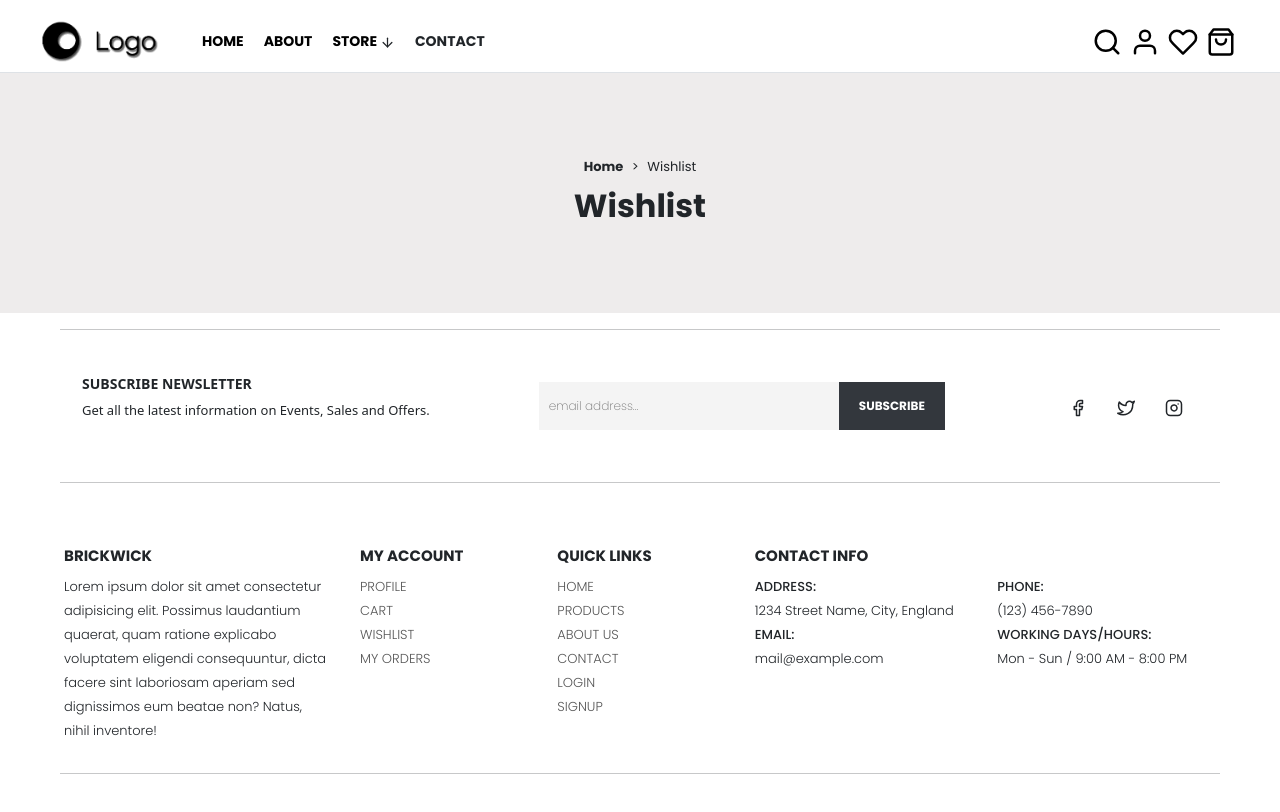
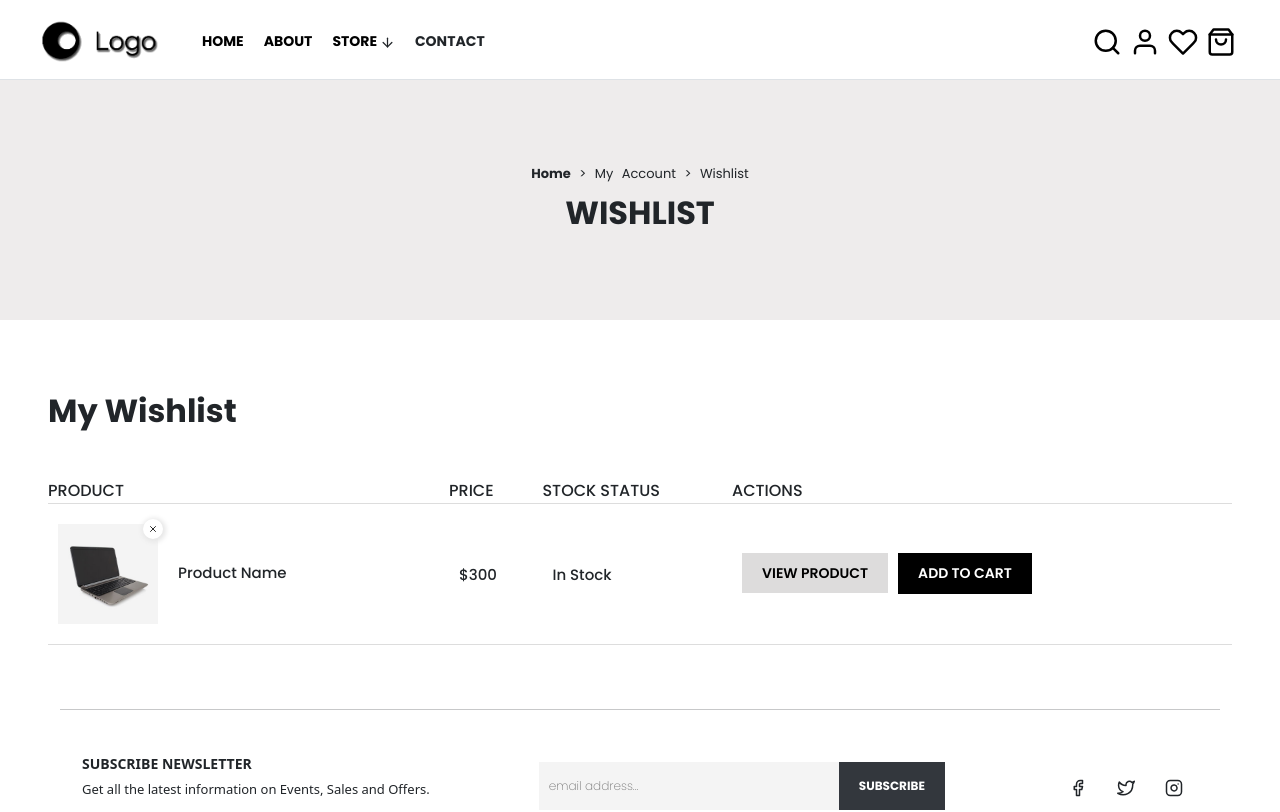
Before and after one commit to ubaidmalik0303/brickwind, a React (Create React App) app in the folder frontend/: page /wishlist in a window 1280 px wide. Shown: the top 812 px of the page. Built offline with nearby package versions, Linux system fonts and the light colour scheme; a web font is replaced by a local one.

Commit message:
scroll to top on navigate

```diff
--- a/frontend/src/App.js
+++ b/frontend/src/App.js
@@ -7,11 +7,13 @@ import Signup from "./pages/Signup/Signup";
 import ForgotPassword from "./pages/ForgotPassword/ForgotPassword";
 import Cart from "./pages/Cart/Cart";
 import Wishlist from "./pages/Wishlist/Wishlist";
+import ScrollToTopOnNavigate from "./components/ScrollToTopOnNavigate/ScrollToTopOnNavigate";
 
 function App() {
   return (
     <>
       <Router>
+        <ScrollToTopOnNavigate />
         <Routes>
           <Route path="/" element={<Layout />}>
             <Route index element={<Home />} />
--- a/frontend/src/components/Breadcrumb/Breadcrumb.jsx
+++ b/frontend/src/components/Breadcrumb/Breadcrumb.jsx
@@ -1,13 +1,15 @@
 import React from "react";
 import BreadcrumbStyles from "./breadcrumb.module.css";
 
-const Breadcrumb = () => {
+const Breadcrumb = ({ breadcrumbpath, name }) => {
   return (
     <>
-      <div className="container-fluid pt-5 pb-4 border-bottom"></div>
+      <div className="container-fluid border-bottom" style={{ height: 80 }}></div>
       <div className={`container-fluid ${BreadcrumbStyles.breadcrumb}`}>
-        <span><b>Home</b> {">"} Wishlist</span>
-        <h1>Wishlist</h1>
+        <span>
+          <b>Home</b> {breadcrumbpath && breadcrumbpath}
+        </span>
+        <h1>{name && name}</h1>
       </div>
     </>
   );
--- a/frontend/src/components/Layout/Layout.jsx
+++ b/frontend/src/components/Layout/Layout.jsx
@@ -1,4 +1,4 @@
-import React from "react";
+import React, { useEffect } from "react";
 import Header from "../Header/Header";
 import { Outlet } from "react-router-dom";
 import Footer from "../Footer/Footer";
--- /dev/null
+++ b/frontend/src/components/ScrollToTopOnNavigate/ScrollToTopOnNavigate.jsx
@@ -0,0 +1,14 @@
+import React, { useEffect } from "react";
+import { useNavigate } from "react-router-dom";
+
+const ScrollToTopOnNavigate = () => {
+  const navigate = useNavigate();
+
+  useEffect(() => {
+    window.scrollTo(0, 0);
+  }, [navigate]);
+
+  return null;
+};
+
+export default ScrollToTopOnNavigate;
--- a/frontend/src/pages/ForgotPassword/ForgotPassword.jsx
+++ b/frontend/src/pages/ForgotPassword/ForgotPassword.jsx
@@ -6,12 +6,12 @@ import Breadcrumb from "../../components/Breadcrumb/Breadcrumb";
 const ForgotPassword = () => {
   return (
     <>
-      <Breadcrumb />
+      <Breadcrumb name="FORGOT PASSWORD" breadcrumbpath="> Forgot Password" />
       <div className={`container-fluid ${ForgotPasswordStyles.forgotpassword}`}>
         <div className="container py-5">
           <div className="row justify-content-center">
             <div className="col-md-6 shadow px-4 py-5">
-              <h2>Forgot Password</h2>
+              <h2>Recover Password</h2>
               <form action="">
                 <input type="email" placeholder="Enter Your Email" />
                 <input type="submit" value="Send Email" />
--- a/frontend/src/pages/Login/Login.jsx
+++ b/frontend/src/pages/Login/Login.jsx
@@ -6,7 +6,7 @@ import LoginStyle from "./login.module.css";
 const Login = () => {
   return (
     <>
-      <Breadcrumb />
+      <Breadcrumb name="LOGIN" breadcrumbpath="> Login" />
       <div className={`container-fluid ${LoginStyle.login}`}>
         <div className="container py-5">
           <div className="row justify-content-center">
@@ -16,7 +16,7 @@ const Login = () => {
                 <input type="email" placeholder="Enter Your Email" />
                 <input type="password" placeholder="Enter Your Password" />
                 <Link to="/forgotpassword">Forgot Password?</Link>
-                <input type="submit" value="Login" />
+                <input type="submit" value="Sign In" />
               </form>
               <Link to="/signup">Register New Account</Link>
             </div>
--- a/frontend/src/pages/Signup/Signup.jsx
+++ b/frontend/src/pages/Signup/Signup.jsx
@@ -7,7 +7,7 @@ import Breadcrumb from "../../components/Breadcrumb/Breadcrumb";
 const Signup = () => {
   return (
     <>
-      <Breadcrumb />
+      <Breadcrumb name="SIGNUP" breadcrumbpath={"> Signup"} />
       <div className={`container-fluid ${SignupStyles.signup}`}>
         <div className="container py-5">
           <div className="row justify-content-center">
--- a/frontend/src/pages/Wishlist/Wishlist.jsx
+++ b/frontend/src/pages/Wishlist/Wishlist.jsx
@@ -1,13 +1,47 @@
 import React from "react";
 import WishlistStyles from "./wishlist.module.css";
 import Breadcrumb from "../../components/Breadcrumb/Breadcrumb";
+import DummyImage from "../../assets/headphone-3.jpg";
+import { Link } from "react-router-dom";
+import { FiX } from "react-icons/fi";
 
 const Wishlist = () => {
   return (
     <>
-      <Breadcrumb />
-      <div className={`container-fluid`}>
-        <div className="container"></div>
+      <Breadcrumb name="WISHLIST" breadcrumbpath="> My Account > Wishlist" />
+      <div className={`container-fluid ${WishlistStyles.wishlist} p-3 p-md-5`}>
+          <h1 className="mt-4 mb-5">My Wishlist</h1>
+          <table>
+            <thead>
+              <tr>
+                <th>PRODUCT</th>
+                <th>PRICE</th>
+                <th>STOCK STATUS</th>
+                <th>ACTIONS</th>
+              </tr>
+            </thead>
+            <tbody>
+              <tr>
+                <td>
+                  <div>
+                    <img src={DummyImage} alt="" />
+                    <FiX color="black" size={20} />
+                  </div>
+                  <p>Product Name</p>
+                </td>
+                <td>
+                  <span>$300</span>
+                </td>
+                <td>
+                  <span>In Stock</span>
+                </td>
+                <td>
+                  <Link to="/">VIEW PRODUCT</Link>
+                  <button>ADD TO CART</button>
+                </td>
+              </tr>
+            </tbody>
+          </table>
       </div>
     </>
   );
--- a/frontend/src/pages/Wishlist/wishlist.module.css
+++ b/frontend/src/pages/Wishlist/wishlist.module.css
@@ -0,0 +1,129 @@
+.wishlist h1 {
+  font-size: 32px;
+  font-family: "Poppins", sans-serif;
+  font-weight: 700;
+}
+
+.wishlist table {
+  min-width: 100%;
+}
+
+.wishlist table > thead {
+  border-bottom: 1px solid rgb(221, 221, 221);
+}
+
+.wishlist table > thead > tr > th {
+  font-family: "Poppins", sans-serif;
+  font-weight: 500;
+}
+
+.wishlist table > tbody > tr {
+  border-bottom: 1px solid rgb(221, 221, 221);
+}
+
+.wishlist table > tbody > tr > td {
+  padding: 20px 10px;
+}
+
+.wishlist table tbody > tr > td > div {
+  position: relative;
+  display: inline-block;
+}
+
+.wishlist table > tbody > tr > td > div > img {
+  width: 100px;
+  height: 100px;
+}
+
+.wishlist table > tbody > tr > td > div > svg {
+  position: absolute;
+  top: -5px;
+  right: -5px;
+  background-color: white;
+  border-radius: 50%;
+  box-shadow: 1px 1px 5px 2px rgb(230, 230, 230);
+  padding: 5px;
+  cursor: pointer;
+}
+
+.wishlist table > tbody > tr > td > p {
+  font-weight: 500;
+  font-family: "Poppins", sans-serif;
+  font-size: 15px;
+  display: inline-block;
+  margin-left: 20px;
+}
+
+.wishlist table > tbody > tr > td > span {
+  font-weight: 500;
+  font-family: "Poppins", sans-serif;
+  font-size: 15px;
+}
+
+.wishlist table > tbody > tr > td > a {
+  color: black;
+  background-color: rgb(221, 220, 220);
+  outline: none;
+  border: none;
+  text-decoration: none;
+  font-weight: 600;
+  font-family: "Poppins", sans-serif;
+  padding: 10px 20px;
+  font-size: 14px;
+  transition: all 200ms linear;
+}
+
+.wishlist table > tbody > tr > td > a:hover {
+  background-color: black;
+  color: white;
+}
+
+.wishlist table > tbody > tr > td > button {
+  color: white;
+  background-color: black;
+  outline: none;
+  border: none;
+  font-weight: 600;
+  font-family: "Poppins", sans-serif;
+  padding: 10px 20px;
+  font-size: 14px;
+  margin-left: 10px;
+  transition: all 200ms linear;
+}
+
+.wishlist table > tbody > tr > td > button:hover {
+  background-color: rgb(46, 45, 45);
+}
+
+@media screen and (max-width: 850px) {
+
+    .wishlist h1{
+        font-size: 25px;
+    }
+
+  .wishlist table > thead {
+    display: none;
+  }
+
+  .wishlist table > tbody > tr {
+    display: flex;
+    flex-direction: column;
+    border: 1px solid rgb(218, 218, 218);
+    border-top: 5px solid black;
+  }
+
+  .wishlist table > tbody > tr > td:last-child {
+    display: flex;
+    flex-direction: column;
+    width: 100%;
+  }
+
+  .wishlist table > tbody > tr > td:last-child > a{
+    text-align: center;
+  }
+
+  .wishlist table > tbody > tr > td:last-child > button{
+    margin-left: 0;
+    margin-top: 10px;
+  }
+}
```
Also changed, not shown: frontend/src/pages/Store/Store.jsx (added, +10 -0 lines), frontend/src/pages/Store/store.module.css (added).
